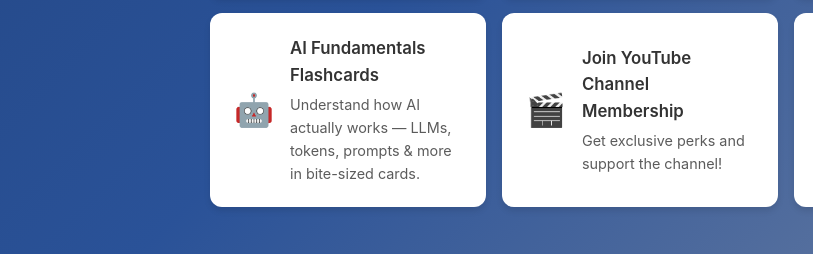
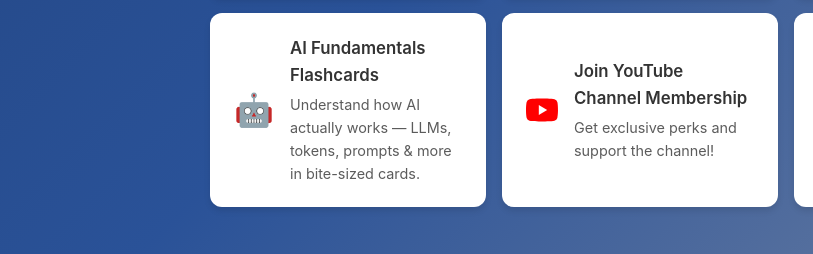
Before and after one commit to nikoo28/all-my-links, a plain HTML site: page index.html in a window 1280 px wide. Shown: the part 961-1215 px from the top of the page, 0-813 px from the left. Drawn offline with Linux system fonts and the light colour scheme.

Commit message:
YouTube's logo on the Join YouTube Channel Membership card

```diff
--- a/index.html
+++ b/index.html
@@ -133,7 +133,8 @@
             flex-shrink: 0;
         }
 
-        .link-icon img {
+        .link-icon img,
+        .link-icon svg {
             display: block;
             width: 32px;
             height: 32px;
@@ -359,7 +360,7 @@
 
             <a href="https://www.youtube.com/channel/UCT-S2ngqEBoYCM5UKuNeELg/join" class="link-card" target="_blank"
                 rel="noopener">
-                <div class="link-icon">🎬</div>
+                <div class="link-icon"><svg viewBox="0 0 28 20" aria-hidden="true"><path fill="#FF0000" d="M27.4 3.1A3.5 3.5 0 0 0 24.9.6C22.7 0 14 0 14 0S5.3 0 3.1.6A3.5 3.5 0 0 0 .6 3.1C0 5.3 0 10 0 10s0 4.7.6 6.9a3.5 3.5 0 0 0 2.5 2.5C5.3 20 14 20 14 20s8.7 0 10.9-.6a3.5 3.5 0 0 0 2.5-2.5C28 14.7 28 10 28 10s0-4.7-.6-6.9z"/><path fill="#FFFFFF" d="M11.2 14.3 18.5 10l-7.3-4.3z"/></svg></div>
                 <div class="link-content">
                     <div class="link-title">Join YouTube Channel Membership</div>
                     <div class="link-description">Get exclusive perks and support the channel!</div>
```
